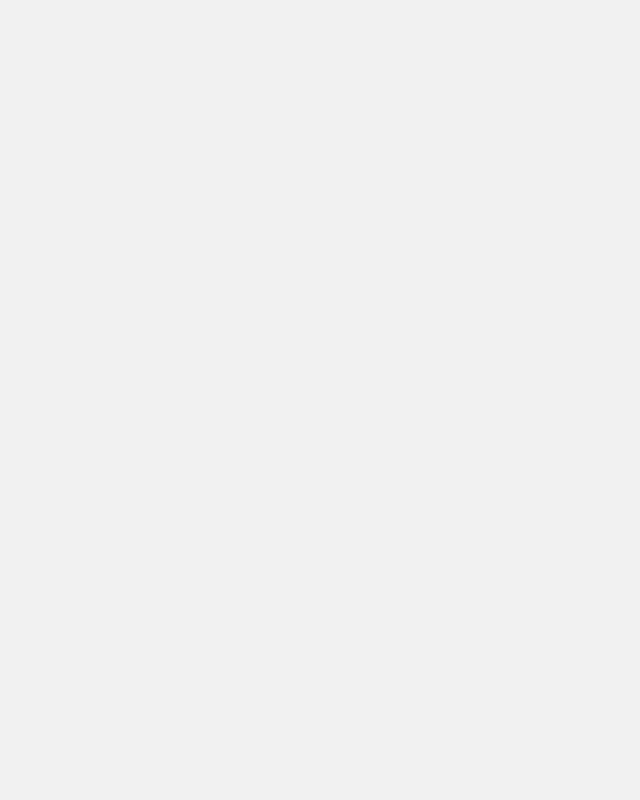
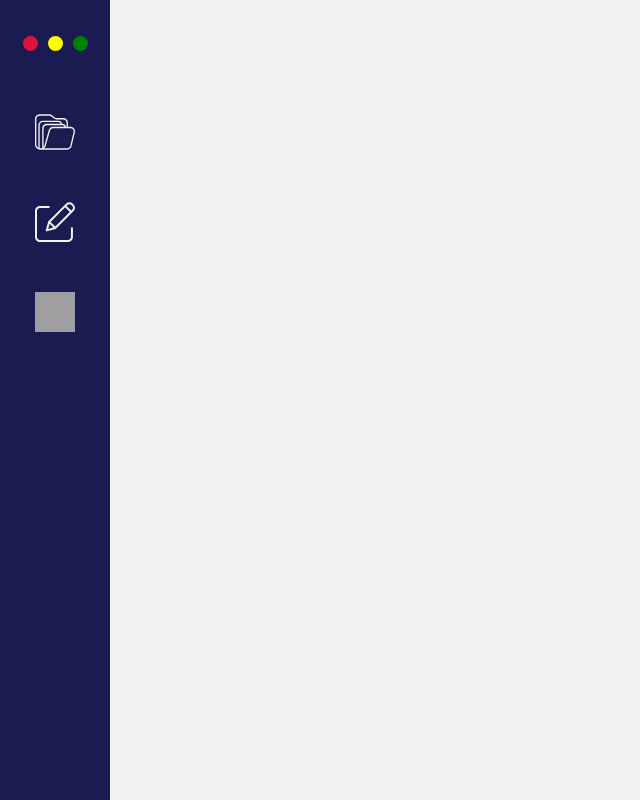
Before and after one commit to olivier-geiger/appNote-react, a React (Create React App) app: page / in a window 1280 px wide. Shown: the whole page, without its empty margins (0-640 px from the left). Built offline with nearby package versions, Linux system fonts and the light colour scheme; grey boxes are pictures that could not be loaded.

Commit message:
sidebar with button

```diff
--- a/src/App.js
+++ b/src/App.js
@@ -1,10 +1,13 @@
+import React from 'react';
+
+import Sidebar from './Components/Sidebar/Sidebar';
 
 function App() {
   return (
     <>
-
+      <Sidebar />
     </>
-  );
+  )
 }
 
 export default App;
--- a/src/Components/Sidebar/Sidebar.css
+++ b/src/Components/Sidebar/Sidebar.css
@@ -12,7 +12,7 @@
   flex-shrink: 0;
   width: 110px;
   height: 100vh;
-  background: #000;
+  background: #1a1b50;
 }
 
 .three-dots {
--- a/src/Components/Sidebar/Sidebar.js
+++ b/src/Components/Sidebar/Sidebar.js
@@ -0,0 +1,75 @@
+// Library
+import React, { useState, useEffect } from 'react';
+import { Link } from 'react-router-dom';
+
+// Components
+import LogoEdit from './ImgsSidebar/edit.svg';
+import FolderIcon from './ImgsSidebar/folder.svg';
+import Tools from './ImgsSidebar/settings.svg';
+import Menu from './ImgsSidebar/menu.svg';
+
+import './Sidebar.css';
+
+const Sidebar = () => {
+  // State
+  const [checkWidth, setCheckWidth] = useState(window.innerWidth);
+  const [toggleNav, setToggleNav] = useState(false);
+
+  useEffect(() => {
+    window.addEventListener('resize', checkWidthFunc);
+
+    return () => {
+      window.removeEventListener('resize', checkWidthFunc);
+    };
+  }, []);
+
+  // Functions
+  const checkWidthFunc = () => {
+    setCheckWidth(window.innerWidth);
+  };
+
+  const toggleNavFunc = () => {
+    setToggleNav(!toggleNav);
+  };
+
+  return (
+    <>
+      {checkWidth < 900 && (
+        <>
+          <button className='toggle-nav-btn' onClick={toggleNavFunc}>
+            <img src={Menu} alt='menu icon' />
+          </button>
+        </>
+      )}
+      <nav className={toggleNav ? 'container-sidebar visible-nav' : 'container-sidebar'}>
+        <div className='sidebar'>
+          <div className='three-dots'>
+            <div className='dot-nav d-red'></div>
+            <div className='dot-nav d-yellow'></div>
+            <div className='dot-nav d-green'></div>
+          </div>
+
+          <ul>
+            {/* <Link to='/'> */}
+            <li>
+              <img src={FolderIcon} alt='logo folder' />
+            </li>
+            {/* </Link> */}
+
+            {/* <Link to='/edit'> */}
+            <li>
+              <img src={LogoEdit} alt='logo edit' />
+            </li>
+            {/* </Link> */}
+
+            <li>
+              <img src={Tools} alt='logo tools' />
+            </li>
+          </ul>
+        </div>
+      </nav>
+    </>
+  );
+};
+
+export default Sidebar;
```
Also changed, not shown: 1 other file (tests, documents, lock files or other folders).
